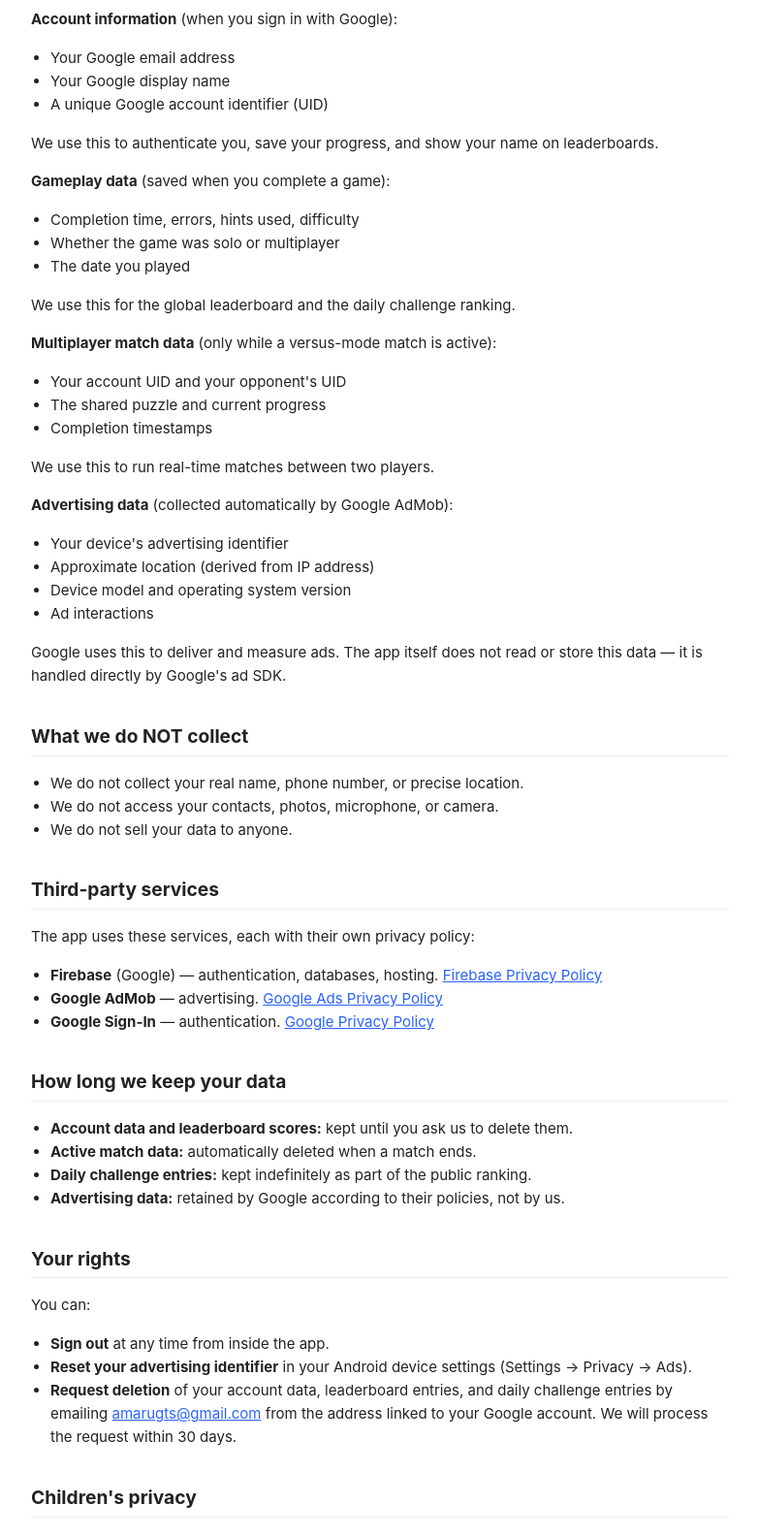
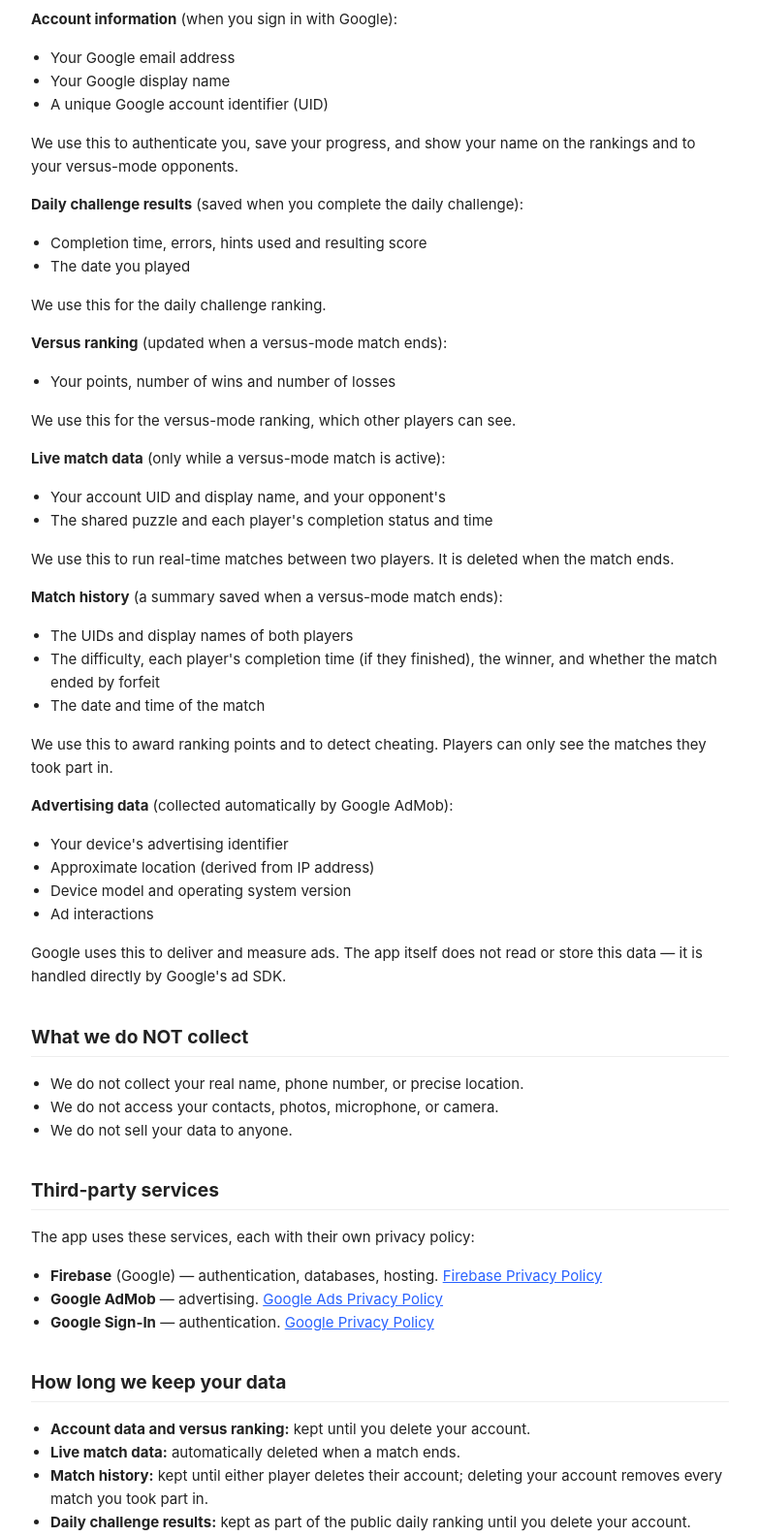
Before and after one commit to SantiagoLocatelli/amaru-sudoku-privacy, a plain HTML site: page index.html in a window 1280 px wide. Shown: the part 360-1945 px from the top of the page at 97% size, without its empty margins (248-1031 px from the left). Drawn offline with Linux system fonts and the light colour scheme.

Commit message:
new privacy policy

```diff
--- a/index.html
+++ b/index.html
@@ -27,7 +27,7 @@
 <h1>Privacy Policy — Sudoku</h1>
 
 <p class="meta">
-  <strong>Effective date:</strong> 2026-05-05<br>
+  <strong>Effective date:</strong> 2026-11-19<br>
   <strong>Developer:</strong> Santiago Locatelli<br>
   <strong>Contact:</strong> <a href="mailto:amarugts@gmail.com">amarugts@gmail.com</a>
 </p>
@@ -43,23 +43,35 @@
   <li>Your Google display name</li>
   <li>A unique Google account identifier (UID)</li>
 </ul>
-<p>We use this to authenticate you, save your progress, and show your name on leaderboards.</p>
+<p>We use this to authenticate you, save your progress, and show your name on the rankings and to your versus-mode opponents.</p>
 
-<p><strong>Gameplay data</strong> (saved when you complete a game):</p>
+<p><strong>Daily challenge results</strong> (saved when you complete the daily challenge):</p>
 <ul>
-  <li>Completion time, errors, hints used, difficulty</li>
-  <li>Whether the game was solo or multiplayer</li>
+  <li>Completion time, errors, hints used and resulting score</li>
   <li>The date you played</li>
 </ul>
-<p>We use this for the global leaderboard and the daily challenge ranking.</p>
+<p>We use this for the daily challenge ranking.</p>
 
-<p><strong>Multiplayer match data</strong> (only while a versus-mode match is active):</p>
+<p><strong>Versus ranking</strong> (updated when a versus-mode match ends):</p>
 <ul>
-  <li>Your account UID and your opponent's UID</li>
-  <li>The shared puzzle and current progress</li>
-  <li>Completion timestamps</li>
+  <li>Your points, number of wins and number of losses</li>
 </ul>
-<p>We use this to run real-time matches between two players.</p>
+<p>We use this for the versus-mode ranking, which other players can see.</p>
+
+<p><strong>Live match data</strong> (only while a versus-mode match is active):</p>
+<ul>
+  <li>Your account UID and display name, and your opponent's</li>
+  <li>The shared puzzle and each player's completion status and time</li>
+</ul>
+<p>We use this to run real-time matches between two players. It is deleted when the match ends.</p>
+
+<p><strong>Match history</strong> (a summary saved when a versus-mode match ends):</p>
+<ul>
+  <li>The UIDs and display names of both players</li>
+  <li>The difficulty, each player's completion time (if they finished), the winner, and whether the match ended by forfeit</li>
+  <li>The date and time of the match</li>
+</ul>
+<p>We use this to award ranking points and to detect cheating. Players can only see the matches they took part in.</p>
 
 <p><strong>Advertising data</strong> (collected automatically by Google AdMob):</p>
 <ul>
@@ -87,9 +99,10 @@
 
 <h2>How long we keep your data</h2>
 <ul>
-  <li><strong>Account data and leaderboard scores:</strong> kept until you ask us to delete them.</li>
-  <li><strong>Active match data:</strong> automatically deleted when a match ends.</li>
-  <li><strong>Daily challenge entries:</strong> kept indefinitely as part of the public ranking.</li>
+  <li><strong>Account data and versus ranking:</strong> kept until you delete your account.</li>
+  <li><strong>Live match data:</strong> automatically deleted when a match ends.</li>
+  <li><strong>Match history:</strong> kept until either player deletes their account; deleting your account removes every match you took part in.</li>
+  <li><strong>Daily challenge results:</strong> kept as part of the public daily ranking until you delete your account.</li>
   <li><strong>Advertising data:</strong> retained by Google according to their policies, not by us.</li>
 </ul>
 
@@ -98,7 +111,8 @@
 <ul>
   <li><strong>Sign out</strong> at any time from inside the app.</li>
   <li><strong>Reset your advertising identifier</strong> in your Android device settings (Settings → Privacy → Ads).</li>
-  <li><strong>Request deletion</strong> of your account data, leaderboard entries, and daily challenge entries by emailing <a href="mailto:amarugts@gmail.com">amarugts@gmail.com</a> from the address linked to your Google account. We will process the request within 30 days.</li>
+  <li><strong>Delete your account from inside the app:</strong> tap the account icon on the home screen and choose "Delete account". This permanently deletes your account, versus ranking, match history and daily challenge results.</li>
+  <li><strong>Request deletion by email</strong> (for example, if you no longer have the app installed) of your account data, versus ranking, match history and daily challenge results by emailing <a href="mailto:amarugts@gmail.com">amarugts@gmail.com</a> from the address linked to your Google account. We will process the request within 30 days.</li>
 </ul>
 
 <h2>Children's privacy</h2>
```
